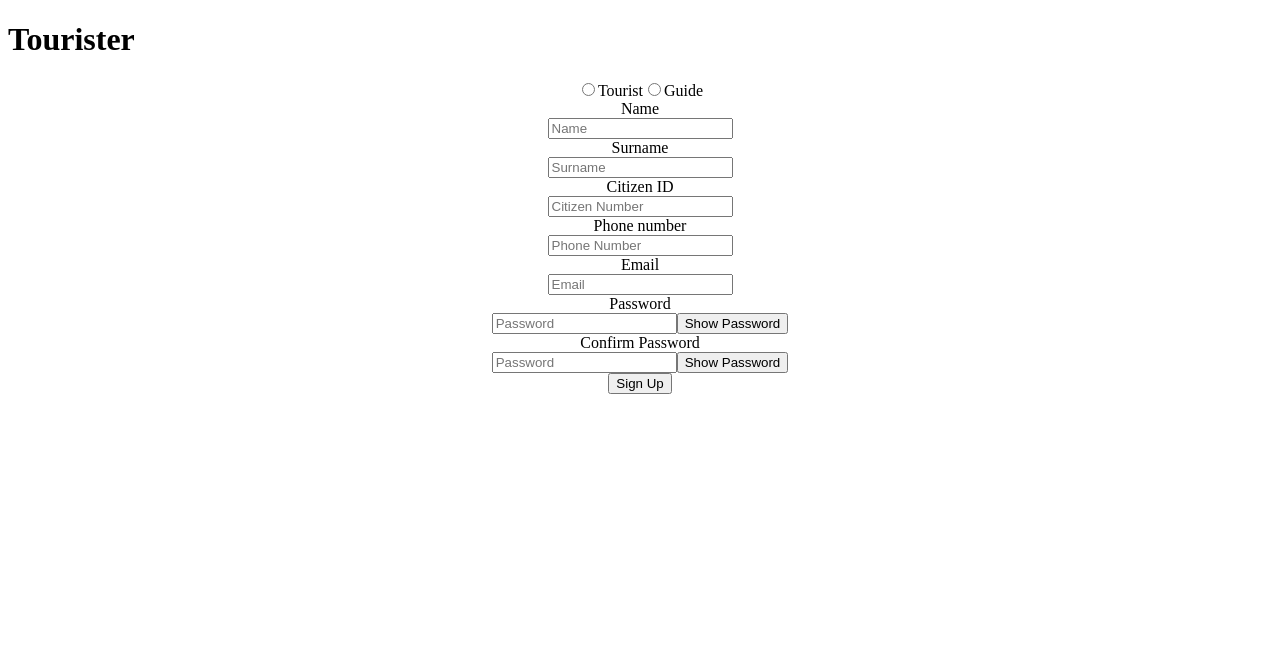
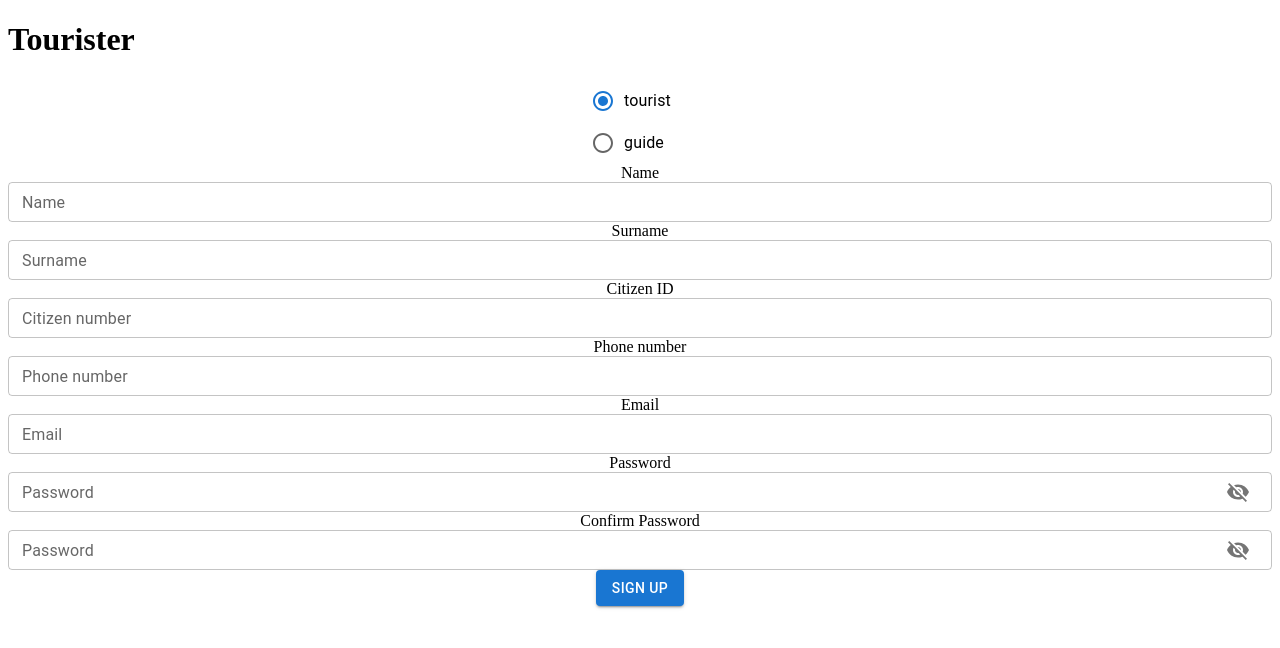
Before and after one commit to 2110336-2565-2/sec1_Group7_Tourister, a Next.js app in the folder frontend/: page /register in a window 1280 px wide. Shown: the top 648 px of the page. Built offline with nearby package versions, Linux system fonts and the light colour scheme.

Commit message:
use mui with react-hook-form in components file

```diff
--- a/frontend/app/register/registerForm.tsx
+++ b/frontend/app/register/registerForm.tsx
@@ -1,22 +1,40 @@
 "use client";
 
-import { useEffect, useState } from "react";
+import { useState } from "react";
 import { useForm } from "react-hook-form";
 import { yupResolver } from "@hookform/resolvers/yup"
+import { Button } from "@mui/material"
 
-import { validationSchema, FormData } from "./registerSchema";
+import { validationSchema, FormData, defaultValues} from "./registerSchema";
+import { FormInputText } from "@/components/formInput/FormInputText";
+import { FormInputPassword } from "@/components/formInput/FormInputPassword";
+import { FormInputRadio } from "@/components/formInput/FormInputRadio";
 
 const registerForm = () => {
   const [showPassword, setShowPassword] = useState(false);
   const [showConfirmPassword, setShowConfirmPassword] = useState(false);
 
+  const handleClickShowPassword = () =>{
+    setShowPassword((password) => !password);
+  }
+
+  const handleClickShowConfirmPassword = () =>{
+    setShowConfirmPassword((password) => !password)
+  }
+
+  const handleMouseDownPassword = (event: React.MouseEvent<HTMLButtonElement>) => {
+    event.preventDefault();
+  };
+
   const {
     register,
     watch,
     handleSubmit,
+    control,
     formState: { errors }
   } = useForm<FormData>({
     resolver: yupResolver(validationSchema),
+    defaultValues: defaultValues
   });
   const watchAccountType = watch("accountType");
 
@@ -26,101 +44,29 @@ const registerForm = () => {
 
   return (
     <form style={{display:'flex', alignItems: 'center',flexDirection:'column'}} onSubmit={handleSubmit(onSubmit)}>
-      <div>
-         <label>
-          <input
-            type="radio"
-            value="tourist"
-            {...register('accountType')}
-          />
-          Tourist
-        </label>
-        <label>
-          <input
-            type="radio"
-            value="guide"
-            {...register('accountType')}
-          />
-          Guide
-        </label>
-      </div>
+      <FormInputRadio name="accountType" control={control} label="" options={[{label: "tourist", value: "tourist"}, { label:"guide", value: "guide" }]}/>
       <label>Name</label>
-      <input
-        type="text"
-        placeholder="Name"
-        {...register("name")}
-      />
-      {errors.name && <p className="errorMsg">{errors.name.message}</p>}
+      <FormInputText name="name" control={control} label="Name"/>
       <label>Surname</label>
-      <input
-        type="text"
-        placeholder="Surname"
-        {...register("surname")}
-      />
-      {errors.surname && <p className="errorMsg">{errors.surname.message}</p>}
+      <FormInputText name="surname" control={control} label="Surname"/>
       <label>Citizen ID</label>
-      <input
-        type="text"
-        placeholder="Citizen Number"
-        {...register("citizenId")}
-      />
-      {errors.citizenId && <p className="errorMsg">{errors.citizenId.message}</p>}
+      <FormInputText name="citizenId" control={control} label="Citizen number"/>
       {watchAccountType==="guide" &&
         <>
           <label>Guide License ID</label>
-          <input
-            type="text"
-            placeholder="License Number"
-            {...register("guideLicenseId")}
-          />
+          <FormInputText name="guideLicenseId" control={control} label="License Number"/>
           <p>*optional</p>
         </>
       }
       <label>Phone number</label>
-      <input
-        type="text"
-        placeholder="Phone Number"
-        {...register("phoneNumber")}
-      />
-      {errors.phoneNumber && <p className="errorMsg">{errors.phoneNumber.message}</p>}
+      <FormInputText name="phoneNumber" control={control} label="Phone number"/>
       <label>Email</label>
-      <input
-        type="email"
-        placeholder="Email"
-        {...register("email")}
-      />
-      {errors.email && <p className="errorMsg">{errors.email.message}</p>}
+      <FormInputText name="email" control={control} label="Email"/>
       <label>Password</label>
-      <div>
-        <input
-          type={showPassword ? 'text' : 'password'}
-          placeholder="Password"
-          {...register("password")}
-        />
-        <button
-          type="button"
-          onClick={() => setShowPassword(!showPassword)}
-        >
-          {showPassword ? 'Hide' : 'Show'} Password
-        </button>
-      </div>
-      {errors.password && <p className="errorMsg">{errors.password.message}</p>}
+      <FormInputPassword name="password" control={control} label="Password" showPassword={showPassword} handleClickShowPassword={handleClickShowPassword} handleMouseDownPassword={handleMouseDownPassword} />
       <label>Confirm Password</label>
-      <div>
-        <input
-          type={showConfirmPassword ? 'text' : 'password'}
-          placeholder="Password"
-          {...register("confirmPassword")}
-        />
-        <button
-          type="button"
-          onClick={() => setShowConfirmPassword(!showConfirmPassword)}
-        >
-          {showConfirmPassword ? 'Hide' : 'Show'} Password
-        </button>
-      </div>
-      {errors.confirmPassword && <p className="errorMsg">{errors.confirmPassword.message}</p>}
-      <button type="submit">Sign Up</button>
+      <FormInputPassword name="confirmPassword" control={control} label="Password" showPassword={showConfirmPassword} handleClickShowPassword={handleClickShowConfirmPassword} handleMouseDownPassword={handleMouseDownPassword} />
+      <Button type="submit" variant="contained" >Sign Up </Button>
     </form>
   );
 };
--- a/frontend/app/register/registerSchema.tsx
+++ b/frontend/app/register/registerSchema.tsx
@@ -13,6 +13,17 @@ export type FormData = {
 }
 
 type accountType = "tourist" | "guide"
+
+export const defaultValues = {
+  accountType: "tourist" as accountType,
+  name: "",
+  surname: "",
+  citizenId: "",
+  phoneNumber: "",
+  email: "",
+  password: "",
+  confirmPassword: "",
+}
 
 export const validationSchema = yup.object().shape({
   accountType: yup
--- /dev/null
+++ b/frontend/components/formInput/FormInputPassword.tsx
@@ -0,0 +1,42 @@
+import { Controller } from "react-hook-form";
+import { TextField, FormControl, InputLabel, OutlinedInput, InputAdornment, IconButton } from "@mui/material";
+import { Visibility, VisibilityOff } from "@mui/icons-material";
+import { FormInputProps } from "./formInputProps";
+export const FormInputPassword = ({name, control, label, showPassword, handleClickShowPassword, handleMouseDownPassword} : FormInputProps ) => {
+    return (
+        <Controller
+            name={name}
+            control={control}
+            render={({
+            field: { onChange, value },
+            fieldState: { error },
+            formState,
+            })=>(
+            <TextField
+                label='Password'
+                variant="outlined"
+                type={showPassword ? "text" : "password"} // <-- This is where the magic happens
+                onChange={onChange}
+                size="small"
+                fullWidth
+                error={Boolean(error)}
+                helperText={error ? error.message : null}
+                InputProps={{ // <-- This is where the toggle button is added.
+                    endAdornment: (
+                    <InputAdornment position="end">
+                    <IconButton
+                        aria-label="toggle password visibility"
+                        onClick={handleClickShowPassword}
+                        onMouseDown={handleMouseDownPassword}
+                    >
+                        {showPassword ? <Visibility /> : <VisibilityOff />}
+                    </IconButton>
+                    </InputAdornment>
+                    )
+                }}
+            />
+            )
+            }
+        />
+        )
+    }
--- /dev/null
+++ b/frontend/components/formInput/FormInputRadio.tsx
@@ -0,0 +1,41 @@
+import {
+  FormControl,
+  FormControlLabel,
+  FormLabel,
+  Radio,
+  RadioGroup,
+} from "@mui/material";
+import { Controller } from "react-hook-form";
+import { FormInputProps } from "./formInputProps";
+
+export const FormInputRadio  = ({ name, control, label, options }: FormInputProps) => {
+  const generateRadioOptions = () => {
+    return options && options.map((singleOption, index) => (
+      <FormControlLabel
+        key={index}
+        value={singleOption.value}
+        label={singleOption.label}
+        control={<Radio />}
+      />
+    ));
+  };
+
+  return (
+    <FormControl component="fieldset">
+      <FormLabel component="legend">{label}</FormLabel>
+      <Controller
+        name={name}
+        control={control}
+        render={({
+          field: { onChange, value },
+          fieldState: { error },
+          formState,
+        }) => (
+          <RadioGroup value={value} onChange={onChange}>
+            {generateRadioOptions()}
+          </RadioGroup>
+        )}
+      />
+    </FormControl>
+  );
+};
--- /dev/null
+++ b/frontend/components/formInput/FormInputText.tsx
@@ -0,0 +1,29 @@
+import React from "react";
+import { Controller, useFormContext } from "react-hook-form";
+import TextField from "@mui/material/TextField";
+import { FormInputProps } from "./formInputProps";
+
+export const FormInputText = ({ name, control, label }: FormInputProps) => {
+  return (
+    <Controller
+      name={name}
+      control={control}
+      render={({
+        field: { onChange, value },
+        fieldState: { error },
+        formState,
+      }) => (
+        <TextField
+          helperText={error ? error.message : null}
+          size="small"
+          error={Boolean(error)}
+          onChange={onChange}
+          value={value}
+          fullWidth
+          label={label}
+          variant="outlined"
+        />
+      )}
+    />
+  );
+};
--- /dev/null
+++ b/frontend/components/formInput/formInputProps.ts
@@ -0,0 +1,15 @@
+export interface FormInputProps {
+    name: string;
+    control: any;
+    label: string;
+    setValue?: any;
+    showPassword?: boolean;
+    handleClickShowPassword?: () => void;
+    handleMouseDownPassword?: (event: React.MouseEvent<HTMLButtonElement>) => void;
+    options?: option[]
+}
+
+type option = {
+    label: string;
+    value: string;
+}
```
